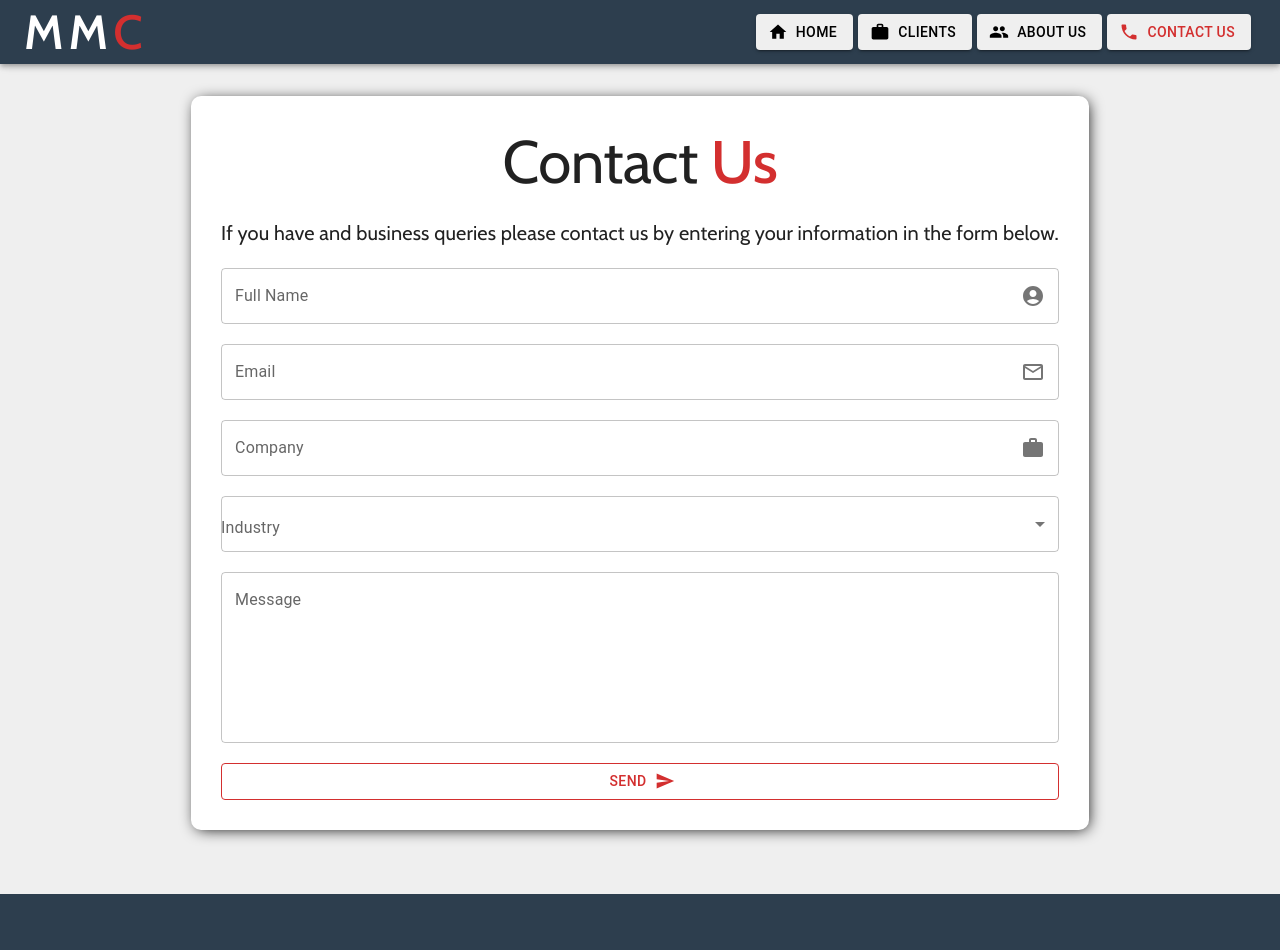
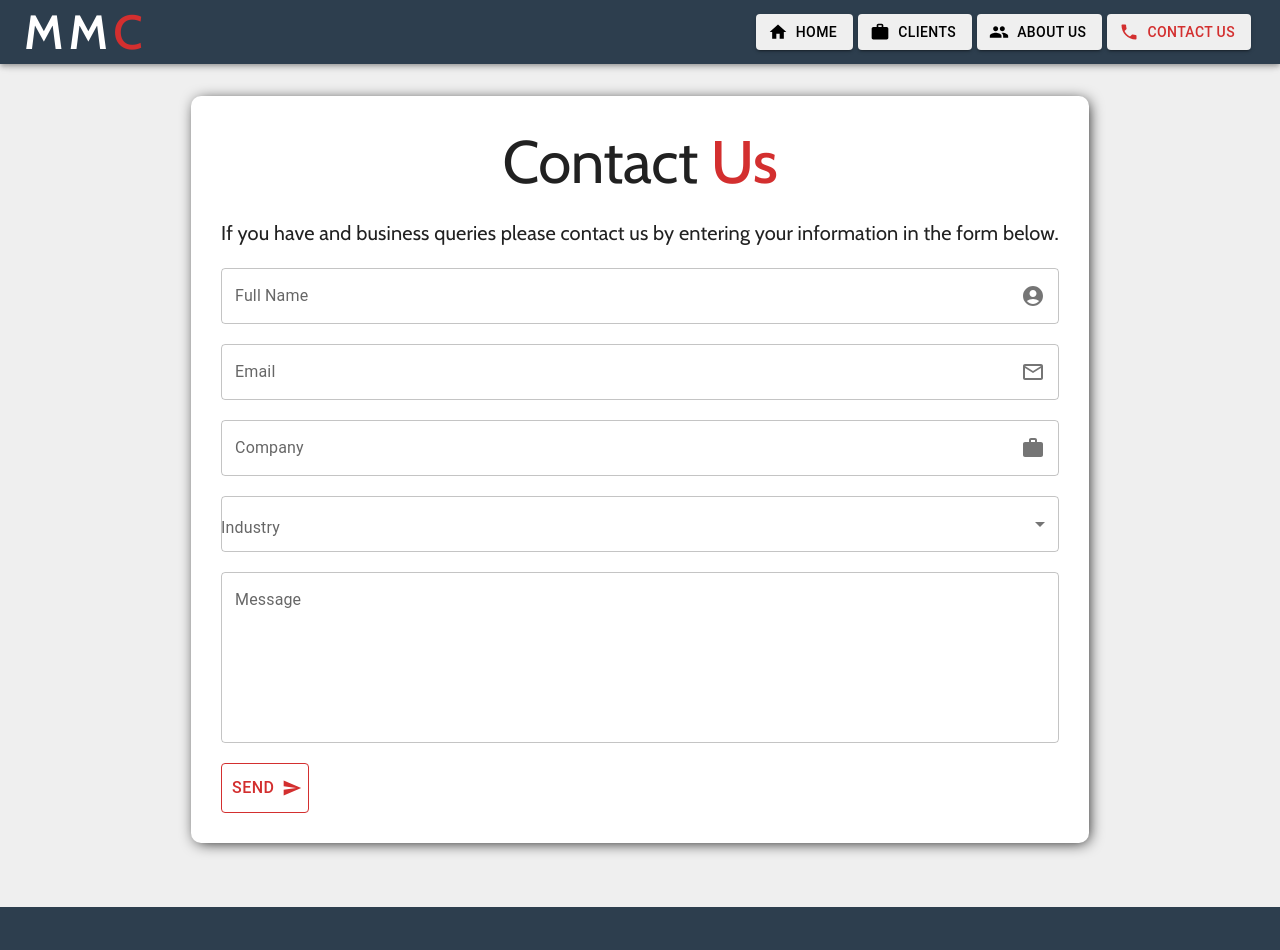
Before and after one commit to kekons4/MMC-Website, a React (Vite) app in the folder mmc-website/: page /contact in a window 1280 px wide. Shown: the top 950 px of the page. Built offline with nearby package versions, Linux system fonts and the light colour scheme.

Commit message:
updates to contact page

```diff
--- a/mmc-website/src/ContactUs/ContactUs.jsx
+++ b/mmc-website/src/ContactUs/ContactUs.jsx
@@ -91,7 +91,9 @@ function ContactUs() {
                     variant="outlined"
                     rows={6}
                     />
-                <Button endIcon={<SendIcon />} variant="outlined" sx={{color: "#d32f2f", border: "1px #d32f2f solid", "&:hover": {color: "red", border: "1px red solid", backgroundColor: "#efefef", fontWeight: "900"}}}>Send</Button>
+                <div>
+                    <Button endIcon={<SendIcon />} variant="outlined" sx={{fontSize: "16px", color: "#d32f2f", border: "1px #d32f2f solid", "&:hover": {color: "red", border: "1px red solid", fontWeight: "900"}, padding: "10px"}}>Send</Button>
+                </div>
             </FormControl>
         </Container>
     );
```
